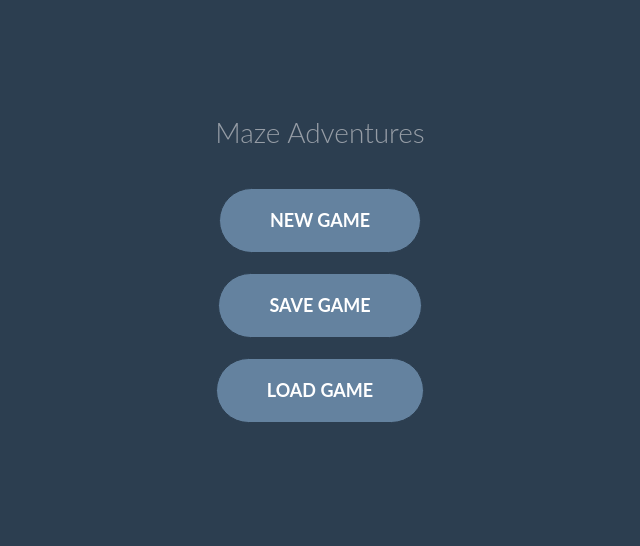
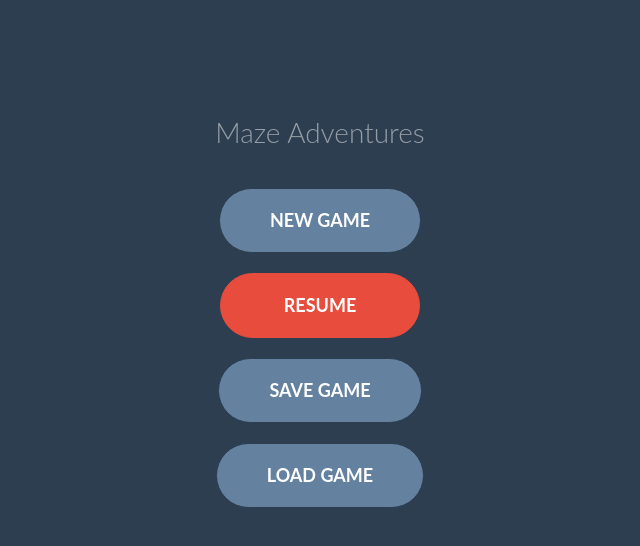
Before and after one commit to brotherhood-of-javascript/Maze-Adventures, a Vue app: page / in a window 1280 px wide. Shown: the top 546 px of the page, without its empty margins (320-960 px from the left). Built offline with nearby package versions, Linux system fonts and the light colour scheme.

Commit message:
Added functional for bring main menu and hide it

```diff
--- a/src/components/GameScreen.vue
+++ b/src/components/GameScreen.vue
@@ -1,7 +1,10 @@
-<template id="demo">
-  <section class="section">
+<template id="demo" >
+  <section class="section aligner-space-between">
+      <div class="menu-bord " v:onkeyup.esc='backTomainMenu'>
+        <router-link to="/" class="button button-huge block-mobile">back to main menu</router-link>
+      </div>
     <div class="section background-dark">
-      <div class="container text-center">
+      <div class="container text-center ">
         <h3 class="text-huge text-white text-with-subtitle">We can be heroes</h3>
         <h4 class="text-big text-gray">just for one day</h4>
         <GameTerran></GameTerran>
@@ -15,7 +18,21 @@ import GameTerran from './GameTerran'
 
 export default {
   name: 'GameScreen',
-  components: { GameTerran }
+  components: { GameTerran },
+  //   methods: {
+  //   backTomainMenu: () => {
+  //     alert("keycode: ");
+  //   }
+  // },
+  created: function() {
+    window.addEventListener('keyup', event => {
+      switch (event.keyCode) {
+        case 27:
+          this.$router.push({ name: 'MainMenu' })
+      }
+    })
+    window.removeEventListener('keyup', event)
+  }
 }
 </script>
 
--- a/src/components/MainMenu.vue
+++ b/src/components/MainMenu.vue
@@ -4,8 +4,11 @@
    <div>
       <router-link to="/game" class="button button-huge block-mobile">New Game</router-link>
    </div>
+    <div>
+      <router-link to="/game" class="button button-huge block-mobile resume button-red">Resume</router-link>
+   </div>
    <div>
-      <router-link to="/save" class="button button-huge block-mobile">Save Game</router-link>
+      <router-link to="/save" class="button button-huge block-mobile ">Save Game</router-link>
    </div>
    <div>
       <router-link to="/load" class="button button-huge block-mobile">Load Game</router-link>
@@ -23,5 +26,7 @@ export default {
 
 <!-- Add "scoped" attribute to limit CSS to this component only -->
 <style scoped>
-
+.resume {
+  width: 200px;
+}
 </style>
```
Also changed, not shown: 1 other file (tests, documents, lock files or other folders).
